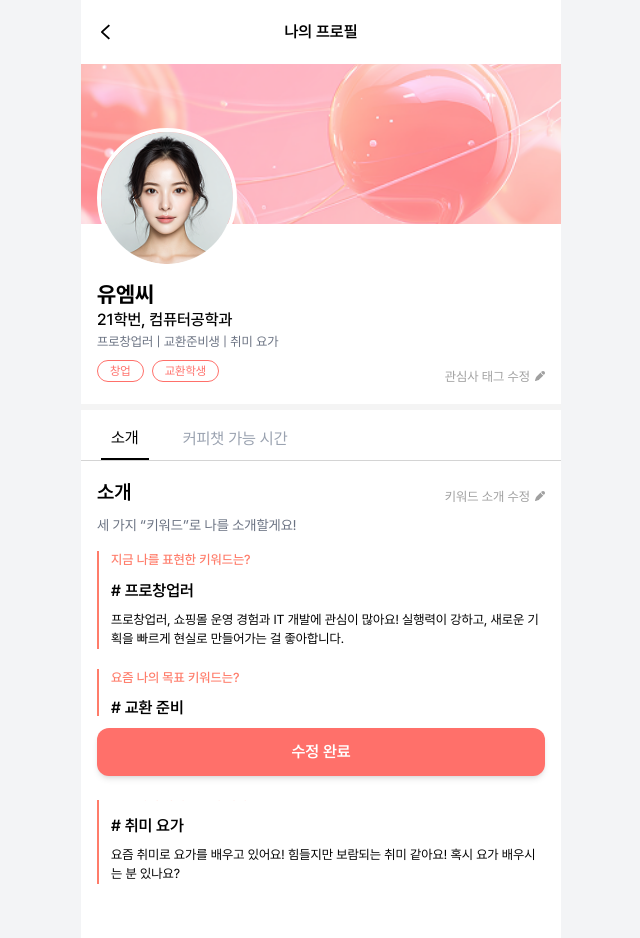
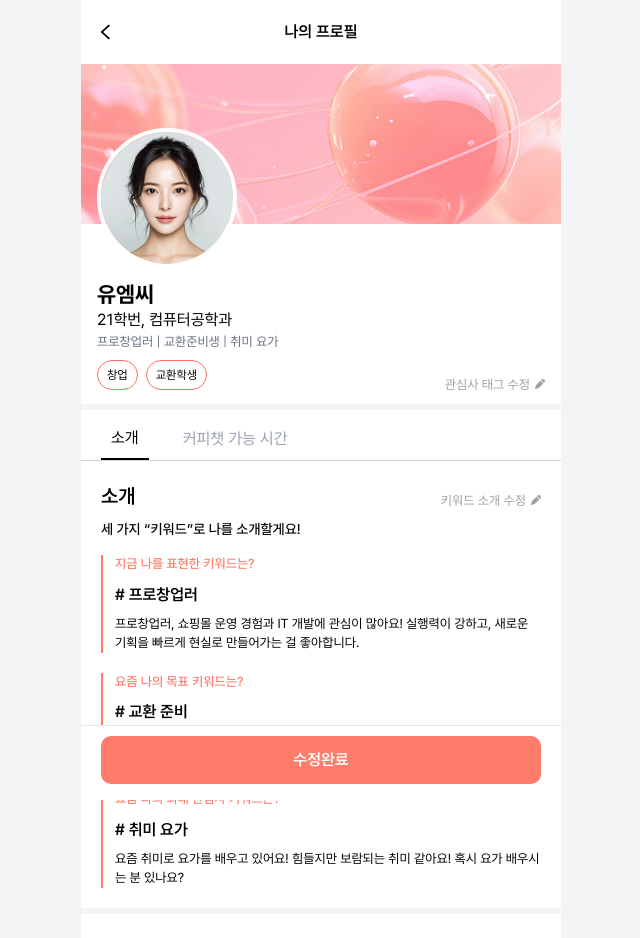
Before and after one commit to LUNCH-CHAT/FRONTEND, a React (Vite) app: page /my/profile in a window 1280 px wide. Shown: the top 938 px of the page, without its empty margins (319-959 px from the left). Built offline with nearby package versions, Linux system fonts and the light colour scheme.

Commit message:
refactor: 디테일 페이지 통합

```diff
--- a/src/App.tsx
+++ b/src/App.tsx
@@ -17,7 +17,6 @@ import ProfileDetailPage from './pages/Profile-Detail/profile-detail-page';
 import AlarmPage from './pages/alarm-page';
 import ExplorePage from './pages/Explore-Page/explore-page';
 import MyPage from './pages/my-page/my-page';
-import MyDetailPage from './pages/my-page/my-detail-page';
 import EditTagPage from './pages/my-page/edit-tag-page';
 import EditKeywordPage from './pages/my-page/edit-keyword-page';
 import EditTimePage from './pages/my-page/edit-time-page';
@@ -48,7 +47,7 @@ const protectedRoutes: RouteObject[] = [
       { path: 'matching', element: <MatchingListPage /> },
       { path: 'explore', element: <ExplorePage /> },
       { path: 'my', element: <MyPage /> },
-      { path: 'my/profile', element: <MyDetailPage /> },
+      { path: 'my/profile', element: <ProfileDetailPage my={true} /> },
       { path: 'my/edit-tag', element: <EditTagPage /> },
       { path: 'my/edit-keyword', element: <EditKeywordPage /> },
       { path: 'my/edit-time', element: <EditTimePage /> },
--- a/src/pages/Profile-Detail/profile-detail-page.tsx
+++ b/src/pages/Profile-Detail/profile-detail-page.tsx
@@ -1,35 +1,50 @@
-import { useState } from 'react';
+import { useEffect, useRef, useState } from 'react';
+import { useNavigate } from 'react-router-dom';
+import KeywordCard from '../../components/KeywordCard';
 import TimeTable from '../../components/TimeTable';
 import profileBg from '@/assets/images/profile-bg.png';
 import sampleProfile from '@/assets/images/sample-profile.png';
-import KeywordCard from '../../components/KeywordCard';
+import Pencil from '@/assets/icons/pencil.svg';
 
 const mockData = [
   {
     id: 1,
     question: '지금 나를 표현한 키워드는?',
-    keyword: '# 프로창업러',
+    keyword: '프로창업러',
     text: '프로창업러, 쇼핑몰 운영 경험과 IT 개발에 관심이 많아요! 실행력이 강하고, 새로운 기획을 빠르게 현실로 만들어가는 걸 좋아합니다.',
   },
   {
     id: 2,
     question: '요즘 나의 목표 키워드는?',
-    keyword: '# 교환 준비',
+    keyword: '교환 준비',
     text: '북경대 교환학생 준비중인 도전형 대학생입니다! 해외 경험을 쌓고 싶어, 매일 꾸준히 중국어와 학점 관리에 힘쓰고 있어요.',
   },
   {
     id: 3,
     question: '요즘 나의 최대 관심사 키워드는?',
-    keyword: '# 취미 요가',
+    keyword: '취미 요가',
     text: '요즘 취미로 요가를 배우고 있어요! 힘들지만 보람되는 취미 같아요! 혹시 요가 배우시는 분 있나요?',
   },
 ];
 
-export default function ProfileDetailPage() {
+interface ProfileDetailPageProps {
+  my?: boolean; // 선택적 prop으로 표시
+}
+
+export default function ProfileDetailPage({ my=false } : ProfileDetailPageProps) {
   const [activeTab, setActiveTab] = useState<'소개' | '커피챗 가능 시간'>('소개');
+  const navigate = useNavigate();
+  const timetableRef = useRef<HTMLDivElement>(null);
+
+  useEffect(() => {
+    if (activeTab === '커피챗 가능 시간' && timetableRef.current) {
+      timetableRef.current.scrollIntoView({ behavior: 'smooth' });
+      setActiveTab('소개');
+    }
+  }, [activeTab]);
 
   return (
-    <div className="min-h-screen flex flex-col bg-white font-[pretendard] pb-28">
+    <div className="min-h-screen flex flex-col bg-white font-[pretendard] ">
       {/* 헤더 */}
       <header className="relative">
         <img src={profileBg} alt="프로필 배경" className="w-full h-40 object-cover" />
@@ -42,22 +57,34 @@ export default function ProfileDetailPage() {
             className="w-[140px] h-[140px] rounded-full border-4 border-white object-cover"
           />
           <div className="mt-3">
-            <h2 className="text-[22px] font-[bold] leading-[28px] text-black font-[pretendard]">
+            <h2 className="text-[22px] font-bold leading-[28px] text-black font-[pretendard]">
               유엠씨
             </h2>
-            <p className="text-[16px] font-[medium] text-black font-[pretendard]">
+            <p className="text-[16px] font-regular text-black font-[pretendard]">
               21학번, 컴퓨터공학과
             </p>
-            <p className="text-[13px] text-gray-500 font-[pretendard]">
+            <p className="text-[13px] text-gray-500 font-regular font-[pretendard]">
               프로창업러 | 교환준비생 | 취미 요가
             </p>
+            <div className="flex justify-between items-end">
               <div className="flex gap-2 mt-2 text-xs">
-              <span className="px-3 py-0.5 rounded-full border border-[#FF706A] text-[#FF706A] font-[pretendard]">
+                <span className="px-[9px] py-[6px] rounded-full border border-[#FF706A] text-black font-[pretendard] font-light font-[13px] ">
                   창업
                 </span>
-              <span className="px-3 py-0.5 rounded-full border border-[#FF706A] text-[#FF706A] font-[pretendard]">
+                <span className="px-[9px] py-[6px] rounded-full border border-[#FF706A] text-black font-[pretendard] font-light font-[13px]">
                   교환학생
                 </span>
+              </div>
+              { my && (
+                <button
+                  type="button"
+                  onClick={() => navigate(`/my/edit-tag`)}
+                  className="flex gap-[5px] text-[13px] text-[#A0A0A0] font-[pretendard] font-light leading-[11px] cursor-pointer"
+                >
+                  관심사 태그 수정
+                  <img src={Pencil} alt="수정" className="size-[10px]" />
+                </button>
+              )}
             </div>
           </div>
         </div>
@@ -71,8 +98,8 @@ export default function ProfileDetailPage() {
         {['소개', '커피챗 가능 시간'].map(tab => (
           <button
             key={tab}
-            className={`p-2.5 py-2 pt-4 text-[16px] font-[normal] leading-[24px] font-[pretendard] ${
-              activeTab === tab ? 'border-b-2 border-black text-black' : 'text-gray-400'
+            className={`p-2.5 py-2 pt-4 text-[16px] font-normal leading-[24px] font-[pretendard] cursor-pointer ${
+              '소개' === tab ? 'border-b-2 border-black text-black' : 'text-gray-400'
             }`}
             onClick={() => setActiveTab(tab as '소개' | '커피챗 가능 시간')}
           >
@@ -82,13 +109,24 @@ export default function ProfileDetailPage() {
       </div>
 
       {/* 본문 */}
-      <main className="flex-1 px-4 pt-4">
-        {activeTab === '소개' ? (
+      <main>
         <>
+          <div className="flex-1 px-5 pt-5">
             {/* 상단 제목 */}
-            <h3 className="text-[20px] font-[semibold] text-black font-[pretendard] mb-2">소개</h3>
-
-            <p className="text-sm text-gray-500 mb-4 font-[pretendard]">
+            <div className="flex justify-between items-center">
+              <h3 className="text-[20px] font-semibold text-black font-[pretendard] mb-2">소개</h3>
+              { my && (
+                <button
+                  type="button"
+                  onClick={() => navigate(`/my/edit-keyword`)}
+                  className="flex gap-[5px] text-[13px] text-[#A0A0A0] font-[pretendard] font-light leading-[11px] cursor-pointer"
+                >
+                  키워드 소개 수정
+                  <img src={Pencil} alt="수정" className="size-[10px]" />
+                </button>
+              )}
+            </div>
+            <p className="text-sm text-black mb-4 font-[pretendard] font-medium">
               세 가지 “키워드”로 나를 소개할게요!
             </p>
 
@@ -100,17 +138,45 @@ export default function ProfileDetailPage() {
                 text={data.text}
               />
             ))}
+          </div>
+          <div className="border-3 border-[#F4F4F4]"></div>
+          <div ref={timetableRef} className="flex-1 px-5 pt-5">
+            <div className="flex justify-between items-center">
+              <h3 className="text-[20px] font-semibold text-black font-[pretendard] mb-2">
+                런치챗 가능 시간
+              </h3>
+              { my && (
+                <button
+                  type="button"
+                  onClick={() => navigate(`/my/edit-time`)}
+                  className="flex gap-[5px] text-[13px] text-[#A0A0A0] font-[pretendard] font-light leading-[11px] cursor-pointer"
+                >
+                  시간 수정
+                <img src={Pencil} alt="수정" className="size-[10px]" />
+                </button>
+              )}
+            </div>
+            <TimeTable />
+          </div>
         </>
-        ) : (
-          <TimeTable />
-        )}
       </main>
 
       {/* 하단 버튼 */}
-      <div className="w-full max-w-[480px] fixed bottom-0 flex justify-center bg-white px-4 pb-6 pt-3">
-        <button className="w-full bg-[#FF706A] text-white py-3 rounded-xl font-[semibold] shadow-md font-[pretendard]">
+      <div className="fixed w-full max-w-[480px] bottom-0 px-5 pb-4 pt-[10px] bg-white border-t border-gray-200">
+        { my ? (
+          <button
+            onClick={() => navigate(`/my/`)}
+            className="w-full h-[48px] bg-[#FF7C6A] rounded-[10px] text-center text-white font-[pretendard] font-semibold cursor-pointer"
+          >
+            수정완료
+          </button>
+        ) : (
+          <button
+            className="w-full h-[48px] bg-[#FF7C6A] rounded-[10px] text-center text-white font-[pretendard] font-semibold cursor-pointer"
+          >
             런치챗 보내기
           </button>
+        )}
       </div>
     </div>
   );
--- a/src/pages/login-page/email-step-page.tsx
+++ b/src/pages/login-page/email-step-page.tsx
@@ -105,7 +105,7 @@ export default function EmailStepPage() {
               ))}
           </div>
 
-          <div className="w-full fixed max-w-[480px] bottom-0 flex flex-col items-center px-[20px] pb-[23px]">
+          <div className="w-full fixed max-w-[480px] bottom-0 flex flex-col items-center px-5 pb-4">
             <button
               type="button"
               className="inline-block border-b border-[#FF7C6A] text-[#FF7C6A] font-[pretendard] font-medium text-[13px] mb-[13px] cursor-pointer"
--- a/src/pages/login-page/profile-step-page.tsx
+++ b/src/pages/login-page/profile-step-page.tsx
@@ -184,7 +184,7 @@ export default function ProfileStepPage() {
           </div>
         )}
         {step === 5 && <>{navigate(`/onboarding/complete`)}</>}
-        <div className="fixed max-w-[480px] bottom-0 px-[22px] w-full pb-[23px]">
+        <div className="fixed max-w-[480px] bottom-0 px-5 w-full pb-4">
           <button
             type="button"
             onClick={() => setStep(step + 1)}
--- a/src/pages/my-page/edit-keyword-page.tsx
+++ b/src/pages/my-page/edit-keyword-page.tsx
@@ -61,7 +61,7 @@ export default function EditKeywordPage() {
                 />
             </div>
         </div>
-        <div className="fixed w-full max-w-[480px] bottom-0 px-[20px] pb-[23px]">
+        <div className="fixed w-full max-w-[480px] bottom-0 px-5 pb-4 pt-[10px] bg-white border-t border-gray-200">
             <button
                 type="button"
                 onClick={() => {
--- a/src/pages/my-page/edit-tag-page.tsx
+++ b/src/pages/my-page/edit-tag-page.tsx
@@ -15,7 +15,7 @@ export default function EditTagPage() {
                 </p>
                 <TagSelectList />
             </div>
-            <div className="fixed w-full max-w-[480px] bottom-0 px-[20px] pb-[23px]">
+            <div className="fixed w-full max-w-[480px] bottom-0 px-5 pb-4">
                 <button
                     type="button"
                     onClick={() => {
--- a/src/pages/my-page/edit-time-page.tsx
+++ b/src/pages/my-page/edit-time-page.tsx
@@ -14,7 +14,7 @@ export default function EditTimePage() {
                     <TimeTable isEditable={true}/>
                 </div>
             </div>
-            <div className="fixed w-full max-w-[480px] bottom-0 px-[20px] pb-[23px]">
+            <div className="fixed w-full max-w-[480px] bottom-0 px-5 pb-4">
                 <button
                     type="button"
                     onClick={() => {
--- a/src/pages/my-page/my-detail-page.tsx
+++ /dev/null
@@ -1,157 +0,0 @@
-import { useState } from 'react';
-import { useNavigate } from 'react-router-dom';
-import KeywordCard from '../../components/KeywordCard';
-import TimeTable from '../../components/TimeTable';
-import profileBg from '@/assets/images/profile-bg.png';
-import sampleProfile from '@/assets/images/sample-profile.png';
-import Pencil from '@/assets/icons/pencil.svg';
-
-const mockData = [
-  {
-    id: 1,
-    question: '지금 나를 표현한 키워드는?',
-    keyword: '프로창업러',
-    text: '프로창업러, 쇼핑몰 운영 경험과 IT 개발에 관심이 많아요! 실행력이 강하고, 새로운 기획을 빠르게 현실로 만들어가는 걸 좋아합니다.',
-  },
-  {
-    id: 2,
-    question: '요즘 나의 목표 키워드는?',
-    keyword: '교환 준비',
-    text: '북경대 교환학생 준비중인 도전형 대학생입니다! 해외 경험을 쌓고 싶어, 매일 꾸준히 중국어와 학점 관리에 힘쓰고 있어요.',
-  },
-  {
-    id: 3,
-    question: '요즘 나의 최대 관심사 키워드는?',
-    keyword: '취미 요가',
-    text: '요즘 취미로 요가를 배우고 있어요! 힘들지만 보람되는 취미 같아요! 혹시 요가 배우시는 분 있나요?',
-  },
-];
-
-export default function MyDetailPage() {
-  const [activeTab, setActiveTab] = useState<'소개' | '커피챗 가능 시간'>('소개');
-  const navigate = useNavigate();
-
-  return (
-    <div className="min-h-screen flex flex-col bg-white font-[pretendard] pb-28">
-      {/* 헤더 */}
-      <header className="relative">
-        <img src={profileBg} alt="프로필 배경" className="w-full h-40 object-cover" />
-
-        {/* 프로필 */}
-        <div className="absolute top-16 w-full flex flex-col px-4">
-          <img
-            src={sampleProfile}
-            alt="프로필"
-            className="w-[140px] h-[140px] rounded-full border-4 border-white object-cover"
-          />
-          <div className="mt-3">
-            <h2 className="text-[22px] font-bold leading-[28px] text-black font-[pretendard]">
-              유엠씨
-            </h2>
-            <p className="text-[16px] font-medium text-black font-[pretendard]">
-              21학번, 컴퓨터공학과
-            </p>
-            <p className="text-[13px] text-gray-500 font-[pretendard]">
-              프로창업러 | 교환준비생 | 취미 요가
-            </p>
-            <div className="flex justify-between items-end">
-              <div className="flex gap-2 mt-2 text-xs">
-                <span className="px-3 py-0.5 rounded-full border border-[#FF706A] text-[#FF706A] font-[pretendard]">
-                  창업
-                </span>
-                <span className="px-3 py-0.5 rounded-full border border-[#FF706A] text-[#FF706A] font-[pretendard]">
-                  교환학생
-                </span>
-              </div>
-              <button
-                type="button"
-                onClick={() => navigate(`/my/edit-tag`)}
-                className="flex gap-[5px] text-[13px] text-[#A0A0A0] font-[pretendard] font-light leading-[11px] cursor-pointer"
-              >
-                관심사 태그 수정
-                <img src={Pencil} alt="수정" className="size-[10px]" />
-              </button>
-            </div>
-          </div>
-        </div>
-      </header>
-
-      {/*  구분선 */}
-      <div className="mt-[180px] border-3 border-[#F4F4F4]"></div>
-
-      {/* 탭 */}
-      <div className="flex border-b border-[#D4D4D4] px-5 gap-6">
-        {['소개', '커피챗 가능 시간'].map(tab => (
-          <button
-            key={tab}
-            className={`p-2.5 py-2 pt-4 text-[16px] font-normal leading-[24px] font-[pretendard] ${
-              activeTab === tab ? 'border-b-2 border-black text-black' : 'text-gray-400'
-            }`}
-            onClick={() => setActiveTab(tab as '소개' | '커피챗 가능 시간')}
-          >
-            {tab}
-          </button>
-        ))}
-      </div>
-
-      {/* 본문 */}
-      <main className="flex-1 px-4 pt-4">
-        {activeTab === '소개' ? (
-          <>
-            {/* 상단 제목 */}
-            <div className="flex justify-between items-center">
-              <h3 className="text-[20px] font-semibold text-black font-[pretendard] mb-2">소개</h3>
-              <button
-                type="button"
-                onClick={() => navigate(`/my/edit-keyword`)}
-                className="flex gap-[5px] text-[13px] text-[#A0A0A0] font-[pretendard] font-light leading-[11px] cursor-pointer"
-              >
-                키워드 소개 수정
-                <img src={Pencil} alt="수정" className="size-[10px]" />
-              </button>
-            </div>
-            <p className="text-sm text-gray-500 mb-4 font-[pretendard]">
-              세 가지 “키워드”로 나를 소개할게요!
-            </p>
-
-            {mockData?.map(data => (
-              <KeywordCard
-                key={data.id}
-                question={data.question}
-                keyword={data.keyword}
-                text={data.text}
-              />
-            ))}
-          </>
-        ) : (
-          <>
-            <div className="flex justify-between items-center">
-              <h3 className="text-[20px] font-semibold text-black font-[pretendard] mb-2">
-                런치챗 가능 시간
-              </h3>
-              <button
-                type="button"
-                onClick={() => navigate(`/my/edit-time`)}
-                className="flex gap-[5px] text-[13px] text-[#A0A0A0] font-[pretendard] font-light leading-[11px] cursor-pointer"
-              >
-                시간 수정
-                <img src={Pencil} alt="수정" className="size-[10px]" />
-              </button>
-            </div>
-            <TimeTable />
-          </>
-        )}
-      </main>
-
-      {/* 하단 버튼 */}
-      <div className="w-full max-w-[480px] fixed bottom-0 flex justify-center bg-white px-4 pb-6 pt-3">
-        <button
-          onClick={() => navigate(`/my/`)}
-          className="w-full bg-[#FF706A] text-white py-3 rounded-xl font-semibold shadow-md font-[pretendard] cursor-pointer"
-        >
-          수정 완료
-        </button>
-      </div>
-    </div>
-  );
-}
```
Lines whose indentation alone changed are shown as unchanged.
